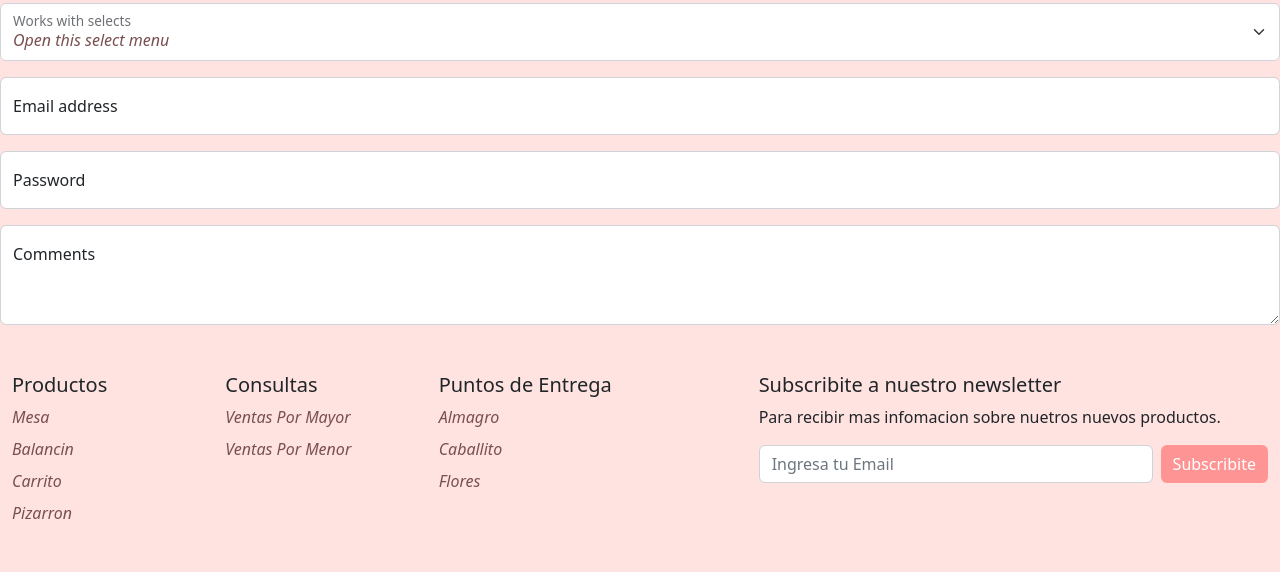
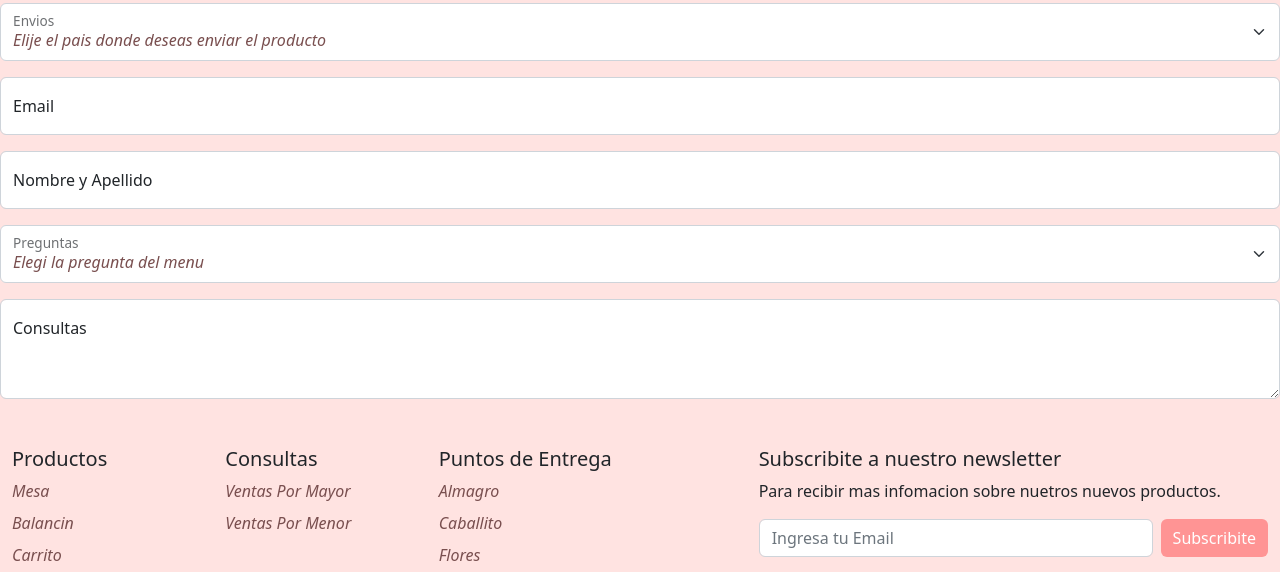
Before and after one commit to Pmonti1982/PreEntrega3_Monti, a website: page contacto.html in a window 1280 px wide. Shown: the part 132-704 px from the top of the page. Drawn offline with nearby package versions, Linux system fonts and the light colour scheme.

Commit message:
Agregados al Formulario

```diff
--- a/contacto.html
+++ b/contacto.html
@@ -59,27 +59,51 @@
     </header>
     <main>
       <h1>Dejanos tus Consultas</h1>
+      <!--Comienzo Formulario-->
+      <!--Envios-->
+      <div class="form-floating mb-3">
+        <select class="form-select" id="floatingSelect" aria-label="Pais">
+          <option selected>Elije el pais donde deseas enviar el producto</option>
+          <option value="1">Argentina</option>
+          <option value="2">Uruguay</option>
+          <option value="3">Chile</option>
+        </select>
+        <label for="floatingSelect">Envios</label>
+      </div>
+      <!--Envios-->
+
+      <!--Email-->
+      <div class="form-floating mb-3">
+        <input type="email" class="form-control" id="floatingInput" placeholder="name@example.com">
+        <label for="floatingInput">Email</label>
+      </div>
+      <!--Email-->
+
+      <!--Nombre-->
+      <div class="form-floating mb-3">
+        <input type="text" class="form-control" id="nombre" placeholder="Nombre y Apellido">
+        <label for="nombre">Nombre y Apellido</label>
+      </div>
+      <!--Nombre-->
+
+      <!--Preguntas 1-->
       <div class="form-floating mb-3">
         <select class="form-select" id="floatingSelect" aria-label="Floating label select example">
-          <option selected>Open this select menu</option>
-          <option value="1">One</option>
-          <option value="2">Two</option>
-          <option value="3">Three</option>
+          <option selected>Elegi la pregunta del menu</option>
+          <option value="1">Precios</option>
+          <option value="2">Envios</option>
+          <option value="3">Paleta de Colores</option>
         </select>
-        <label for="floatingSelect">Works with selects</label>
+        <label for="floatingSelect">Preguntas</label>
       </div>
-      <div class="form-floating mb-3">
-        <input type="email" class="form-control" id="floatingInput" placeholder="name@example.com">
-        <label for="floatingInput">Email address</label>
-      </div>
-      <div class="form-floating mb-3">
-        <input type="password" class="form-control" id="floatingPassword" placeholder="Password">
-        <label for="floatingPassword">Password</label>
-      </div>
+      <!--Preguntas 1-->
+
+      <!--Preguntas 2-->
       <div class="form-floating">
         <textarea class="form-control" placeholder="Leave a comment here" id="floatingTextarea2" style="height: 100px"></textarea>
-        <label for="floatingTextarea2">Comments</label>
+        <label for="floatingTextarea2">Consultas</label>
       </div>
+
     </main>
     <footer class="container-fluid py-5">
       <div class="row">
--- a/scss/estilos.scss
+++ b/scss/estilos.scss
@@ -25,7 +25,7 @@ html {
 main, footer {
     background-color: $main-backgcolor;
 }
-main h1 {
+h1, h2 {
     text-align: center;
     padding-top: 3px;
 }
```
Also changed, not shown: css/estilos.css.
